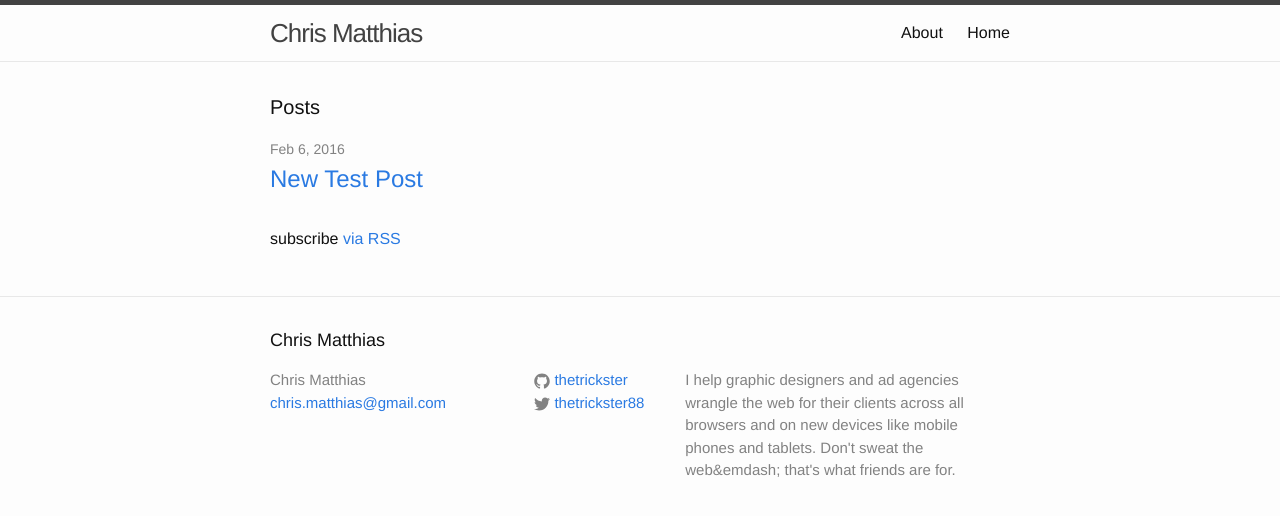
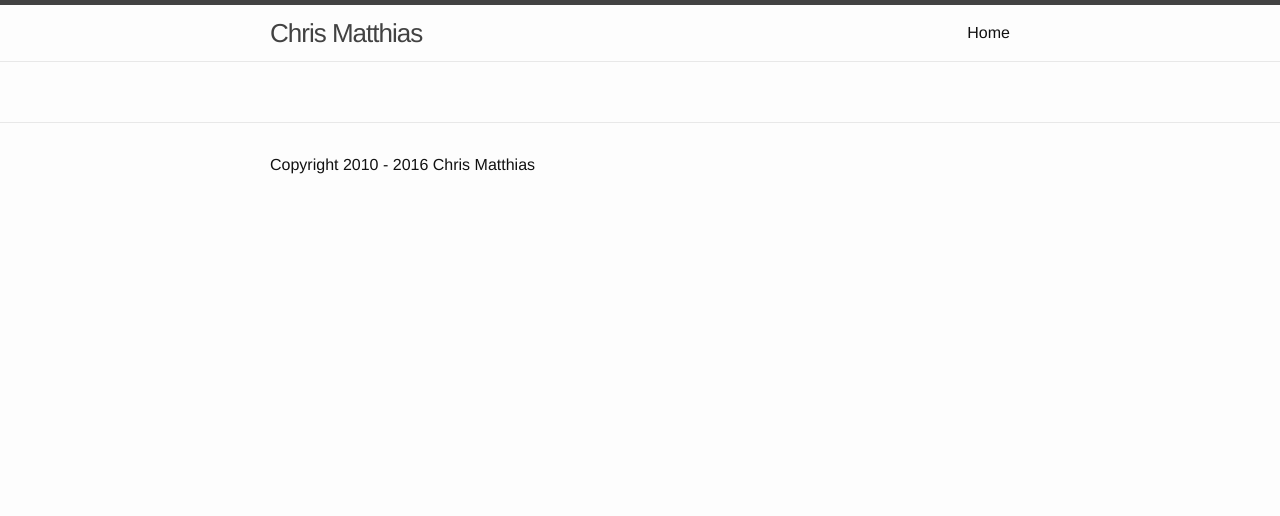
Before and after one commit to thetrickster/cmatthias-cms, a Jekyll site: the page built from index.html, in a window 1280 px wide. Shown: the top 516 px of the page. Built offline with Jekyll 4.4.1, drawn with Linux system fonts in a browser that asks for light colours.

Commit message:
updating main template markup and moving some base image assets to the project

```diff
--- a/_config.yml
+++ b/_config.yml
@@ -12,4 +12,4 @@
 # Build settings
 markdown: kramdown
 
-exclude: ["node_modules", "gulpfile.js", "package.json"]
+exclude: ["node_modules", "gulpfile.js", "package.json", "bower_components"]
--- a/_includes/footer.html
+++ b/_includes/footer.html
@@ -2,53 +2,7 @@
 
   <div class="wrapper">
 
-    <h2 class="footer-heading">{{ site.title }}</h2>
-
-    <div class="footer-col-wrapper">
-      <div class="footer-col  footer-col-1">
-        <ul class="contact-list">
-          <li>{{ site.title }}</li>
-          <li><a href="mailto:{{ site.email }}">{{ site.email }}</a></li>
-        </ul>
-      </div>
-
-      <div class="footer-col  footer-col-2">
-        <ul class="social-media-list">
-          {% if site.github_username %}
-          <li>
-            <a href="https://github.com/{{ site.github_username }}">
-              <span class="icon  icon--github">
-                <svg viewBox="0 0 16 16">
-                  <path fill="#828282" d="M7.999,0.431c-4.285,0-7.76,3.474-7.76,7.761 c0,3.428,2.223,6.337,5.307,7.363c0.388,0.071,0.53-0.168,0.53-0.374c0-0.184-0.007-0.672-0.01-1.32 c-2.159,0.469-2.614-1.04-2.614-1.04c-0.353-0.896-0.862-1.135-0.862-1.135c-0.705-0.481,0.053-0.472,0.053-0.472 c0.779,0.055,1.189,0.8,1.189,0.8c0.692,1.186,1.816,0.843,2.258,0.645c0.071-0.502,0.271-0.843,0.493-1.037 C4.86,11.425,3.049,10.76,3.049,7.786c0-0.847,0.302-1.54,0.799-2.082C3.768,5.507,3.501,4.718,3.924,3.65 c0,0,0.652-0.209,2.134,0.796C6.677,4.273,7.34,4.187,8,4.184c0.659,0.003,1.323,0.089,1.943,0.261 c1.482-1.004,2.132-0.796,2.132-0.796c0.423,1.068,0.157,1.857,0.077,2.054c0.497,0.542,0.798,1.235,0.798,2.082 c0,2.981-1.814,3.637-3.543,3.829c0.279,0.24,0.527,0.713,0.527,1.437c0,1.037-0.01,1.874-0.01,2.129 c0,0.208,0.14,0.449,0.534,0.373c3.081-1.028,5.302-3.935,5.302-7.362C15.76,3.906,12.285,0.431,7.999,0.431z"/>
-                </svg>
-              </span>
-
-              <span class="username">{{ site.github_username }}</span>
-            </a>
-          </li>
-          {% endif %}
-
-          {% if site.twitter_username %}
-          <li>
-            <a href="https://twitter.com/{{ site.twitter_username }}">
-              <span class="icon  icon--twitter">
-                <svg viewBox="0 0 16 16">
-                  <path fill="#828282" d="M15.969,3.058c-0.586,0.26-1.217,0.436-1.878,0.515c0.675-0.405,1.194-1.045,1.438-1.809
-                  c-0.632,0.375-1.332,0.647-2.076,0.793c-0.596-0.636-1.446-1.033-2.387-1.033c-1.806,0-3.27,1.464-3.27,3.27 c0,0.256,0.029,0.506,0.085,0.745C5.163,5.404,2.753,4.102,1.14,2.124C0.859,2.607,0.698,3.168,0.698,3.767 c0,1.134,0.577,2.135,1.455,2.722C1.616,6.472,1.112,6.325,0.671,6.08c0,0.014,0,0.027,0,0.041c0,1.584,1.127,2.906,2.623,3.206 C3.02,9.402,2.731,9.442,2.433,9.442c-0.211,0-0.416-0.021-0.615-0.059c0.416,1.299,1.624,2.245,3.055,2.271 c-1.119,0.877-2.529,1.4-4.061,1.4c-0.264,0-0.524-0.015-0.78-0.046c1.447,0.928,3.166,1.469,5.013,1.469 c6.015,0,9.304-4.983,9.304-9.304c0-0.142-0.003-0.283-0.009-0.423C14.976,4.29,15.531,3.714,15.969,3.058z"/>
-                </svg>
-              </span>
-
-              <span class="username">{{ site.twitter_username }}</span>
-            </a>
-          </li>
-          {% endif %}
-        </ul>
-      </div>
-
-      <div class="footer-col  footer-col-3">
-        <p class="text">{{ site.description }}</p>
-      </div>
-    </div>
+    <p class=copy>Copyright 2010 - <script type="text/javascript">document.write(new Date().getFullYear());</script> Chris Matthias</p>
 
   </div>
 
--- a/_includes/head.html
+++ b/_includes/head.html
@@ -1,10 +1,33 @@
 <head>
   <meta charset="utf-8">
-  <meta http-equiv="X-UA-Compatible" content="IE=edge">
+  <meta http-equiv="X-UA-Compatible" content="IE=edge,chrome=1">
   <meta name="viewport" content="width=device-width, initial-scale=1">
 
+  <!-- Page Meta -->
   <title>{% if page.meta_title %}{{ page.meta_title }}{% elsif page.title %}{{ page.title }}{% else %}{{ site.title }}{% endif %}</title>
   <meta name="description" content="{% if page.excerpt %}{{ page.excerpt | strip_html | strip_newlines | truncate: 160 }}{% else %}{{ site.description }}{% endif %}">
+
+  <!-- Additional Metas -->
+  <meta name=apple-mobile-web-app-capable content="yes">
+  <meta name=apple-mobile-web-app-status-bar-style content="black">
+  <meta name="theme-color" content="#0099CC">
+
+  <!-- Favicons -->
+  <link href="{{ site.url }}/favicon.ico" rel="shortcut icon" type="image/x-icon">
+  <link href="{{ site.url }}/favicon.png" rel="shortcut icon" type="image/png">
+
+  <!-- Mobile Icons -->
+  <link rel="apple-touch-icon" href="{{ site.url }}/assets/images/apple-touch-icon-iphone.png">
+  <link rel="apple-touch-icon" sizes="72x72" href="{{ site.url }}/assets/images/apple-touch-icon-ipad.png">
+  <link rel="apple-touch-icon" sizes="114x114" href="{{ site.url }}/assets/images/apple-touch-icon-iphone4.png">
+  <link rel="apple-touch-icon" sizes="144x144" href="{{ site.url }}/assets/images/apple-touch-icon-ipad3.png">
+
+  <!-- Open Graph -->
+  <meta property="og:image" content="http://www.chrismatthias.com/cm/img/cm-outline.png" />
+  <meta property="og:image" content="http://www.chrismatthias.com/cm/img/cm-logo-blue-sm.png" />
+
+  <meta name="google-site-verification" content="k3_m0XO2nKKTOQ-RMLnQ5GfoTdOsUSz_7Wiz3BN42bs">
+
 
   <link rel="stylesheet" href="/css/main.css">
   <link rel="canonical" href="{{ page.url | replace:'index.html',''  }}">
--- a/index.html
+++ b/index.html
@@ -3,23 +3,3 @@
 title: Home
 meta_title: Chris Matthias - Front-end Website Developer. New Best Friend.
 ---
-
-<div class="home">
-
-  <h1 class="page-heading">Posts</h1>
-
-  <ul class="post-list">
-    {% for post in site.posts %}
-      <li>
-        <span class="post-meta">{{ post.date | date: "%b %-d, %Y" }}</span>
-
-        <h2>
-          <a class="post-link" href="{{ post.url | prepend: site.baseurl }}">{{ post.title }}</a>
-        </h2>
-      </li>
-    {% endfor %}
-  </ul>
-
-  <p class="rss-subscribe">subscribe <a href="{{ "/feed.xml" | prepend: site.baseurl }}">via RSS</a></p>
-
-</div>
```
Also changed, not shown: about.md (deleted, +0 -11 lines), assets/images/apple-touch-icon-ipad.png (added), assets/images/apple-touch-icon-ipad3.png (added), assets/images/apple-touch-icon-iphone.png (added), assets/images/apple-touch-icon-iphone4.png (added), assets/images/bluebg-ipad.gif (added), assets/images/bluebg-ipad.jpg (added), assets/images/bluebg-phone.gif (added), assets/images/bluebg-phone.jpg (added), assets/images/bluebg.gif (added), assets/images/bluebg.jpg (added), assets/images/cm-logo-blue-sm.png (added), assets/images/cm-outline.png (added), assets/images/cm-outline.svg (added), 2 more files.
